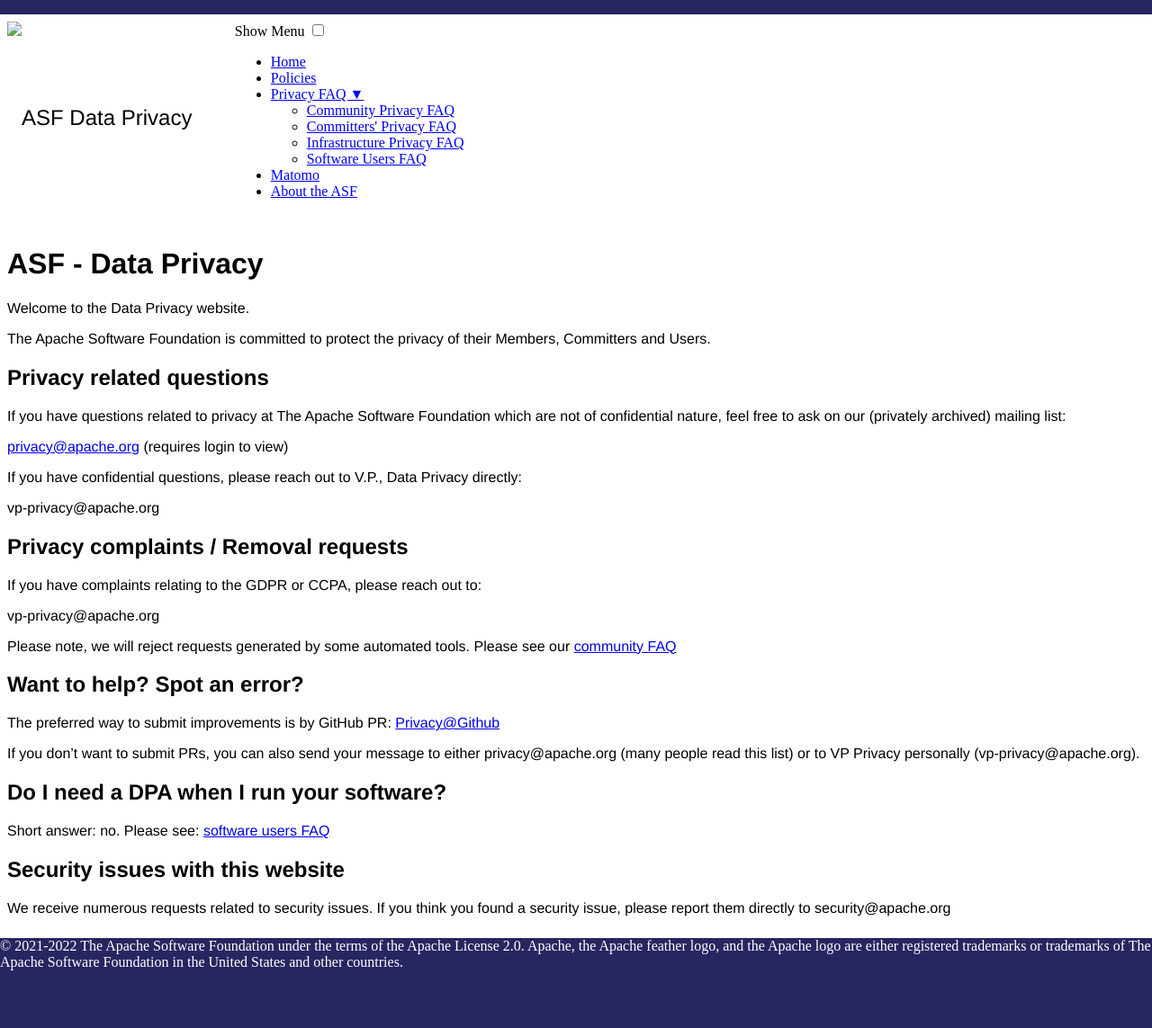
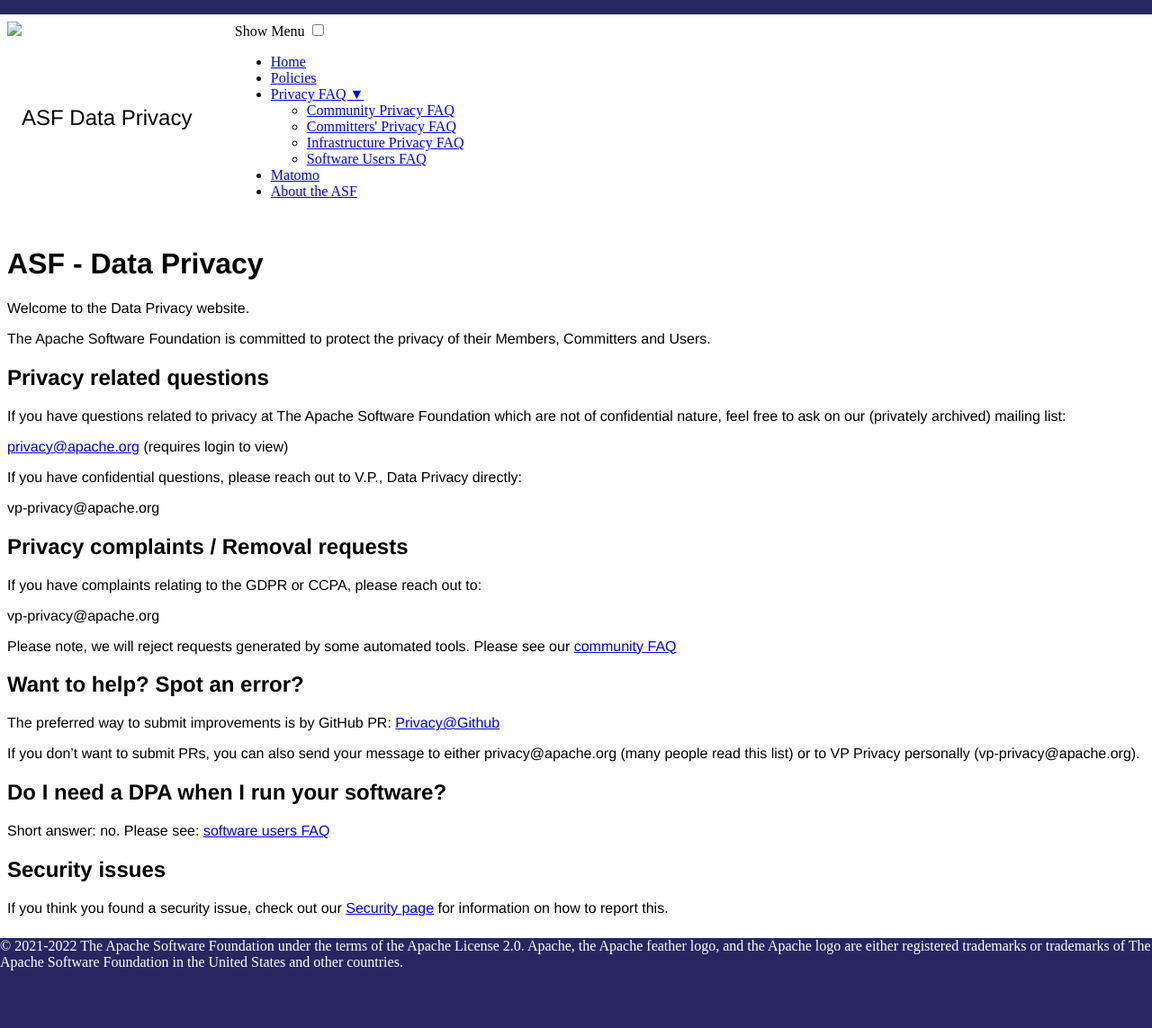
Before and after one commit to apache/privacy-website, a Jekyll site: the page output/index.html, which Jekyll copies as it is, in a window 1280 px wide. Shown: the whole page at 90% size. Built offline with Jekyll 4.4.1, drawn with Linux system fonts in a browser that asks for light colours.

Commit message:
Automatic Site Publish by Buildbot

```diff
--- a/output/feed.xml
+++ b/output/feed.xml
@@ -1,4 +1,4 @@
-<?xml version="1.0" encoding="utf-8"?><feed xmlns="http://www.w3.org/2005/Atom" ><generator uri="https://jekyllrb.com/" version="4.2.2">Jekyll</generator><link href="/feed.xml" rel="self" type="application/atom+xml" /><link href="/" rel="alternate" type="text/html" /><updated>2023-01-09T13:29:23+00:00</updated><id>/feed.xml</id><title type="html">Apache Software Foundation - Data Privacy</title><subtitle>Write an awesome description for your new site here. You can edit this line in _config.yml. It will appear in your document head meta (for Google search results) and in your feed.xml site description.</subtitle><entry><title type="html">Welcome to Jekyll!</title><link href="/jekyll/update/2021/03/05/welcome-to-jekyll.html" rel="alternate" type="text/html" title="Welcome to Jekyll!" /><published>2021-03-05T19:38:56+00:00</published><updated>2021-03-05T19:38:56+00:00</updated><id>/jekyll/update/2021/03/05/welcome-to-jekyll</id><content type="html" xml:base="/jekyll/update/2021/03/05/welcome-to-jekyll.html"><![CDATA[<p>You’ll find this post in your <code class="language-plaintext highlighter-rouge">_posts</code> directory. Go ahead and edit it and re-build the site to see your changes. You can rebuild the site in many different ways, but the most common way is to run <code class="language-plaintext highlighter-rouge">jekyll serve</code>, which launches a web server and auto-regenerates your site when a file is updated.</p>
+<?xml version="1.0" encoding="utf-8"?><feed xmlns="http://www.w3.org/2005/Atom" ><generator uri="https://jekyllrb.com/" version="4.2.2">Jekyll</generator><link href="/feed.xml" rel="self" type="application/atom+xml" /><link href="/" rel="alternate" type="text/html" /><updated>2023-01-09T14:16:56+00:00</updated><id>/feed.xml</id><title type="html">Apache Software Foundation - Data Privacy</title><subtitle>Write an awesome description for your new site here. You can edit this line in _config.yml. It will appear in your document head meta (for Google search results) and in your feed.xml site description.</subtitle><entry><title type="html">Welcome to Jekyll!</title><link href="/jekyll/update/2021/03/05/welcome-to-jekyll.html" rel="alternate" type="text/html" title="Welcome to Jekyll!" /><published>2021-03-05T19:38:56+00:00</published><updated>2021-03-05T19:38:56+00:00</updated><id>/jekyll/update/2021/03/05/welcome-to-jekyll</id><content type="html" xml:base="/jekyll/update/2021/03/05/welcome-to-jekyll.html"><![CDATA[<p>You’ll find this post in your <code class="language-plaintext highlighter-rouge">_posts</code> directory. Go ahead and edit it and re-build the site to see your changes. You can rebuild the site in many different ways, but the most common way is to run <code class="language-plaintext highlighter-rouge">jekyll serve</code>, which launches a web server and auto-regenerates your site when a file is updated.</p>
 
 <p>Jekyll requires blog post files to be named according to the following format:</p>
 
--- a/output/index.html
+++ b/output/index.html
@@ -80,10 +80,11 @@
 
 <p>Short answer: no. Please see: <a href="/faq/software-users.html">software users FAQ</a></p>
 
-<h2 id="security-issues-with-this-website">Security issues with this website</h2>
+<h2 id="security-issues">Security issues</h2>
 
-<p>We receive numerous requests related to security issues. If you think you found a security issue,
-please report them directly to security@apache.org</p>
+<p>If you think you found a security issue, check out our
+<a href="https://apache.org/security">Security page</a> for information
+on how to report this.</p>
 
         </main>
         <footer>
```
